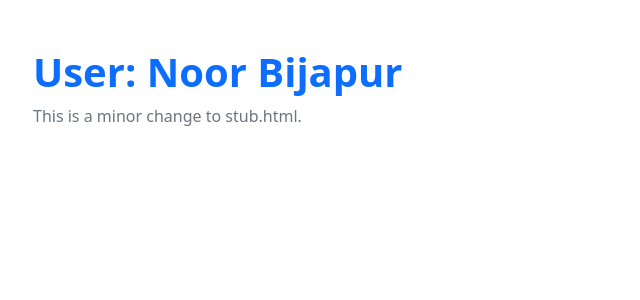
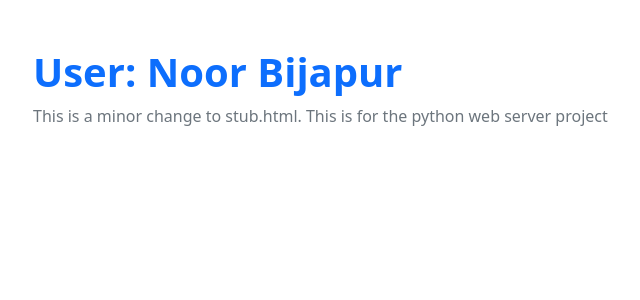
Before and after one commit to Unlqsting/pyproj, a Flask app: page /stub/ in a window 1280 px wide. Shown: the part 66-366 px from the top of the page, without its empty margins (15-655 px from the left). Run offline with Flask 2, Linux system fonts and the light colour scheme.

Commit message:
pyuthon webserver project

```diff
--- a/templates/stub.html
+++ b/templates/stub.html
@@ -9,7 +9,7 @@
     <!- Try building a new body here, bootstrap is a wise choice ->
     <div class="px-5 py-5 mx-auto">
         <h1 class="text-primary"><strong>User: Noor Bijapur</strong></h1>
-        <p class="text-secondary">This is a minor change to stub.html.</p>
+        <p class="text-secondary">This is a minor change to stub.html. This is for the python web server project</p>
     </div>
 {% endblock %}
 
```
